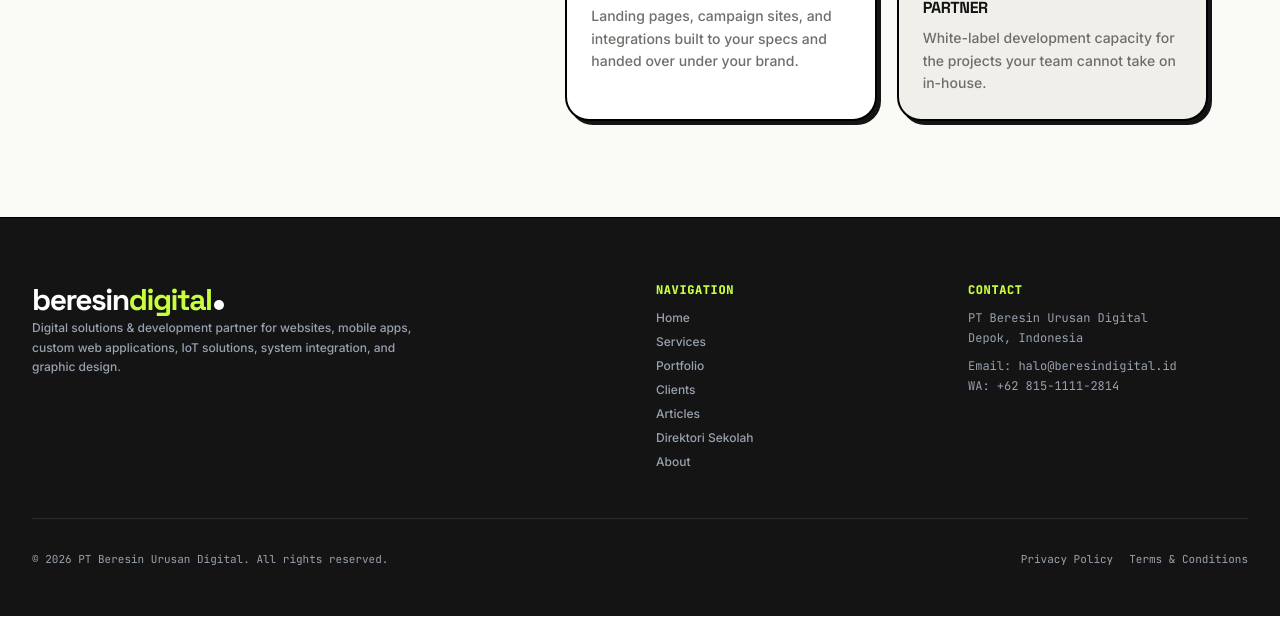
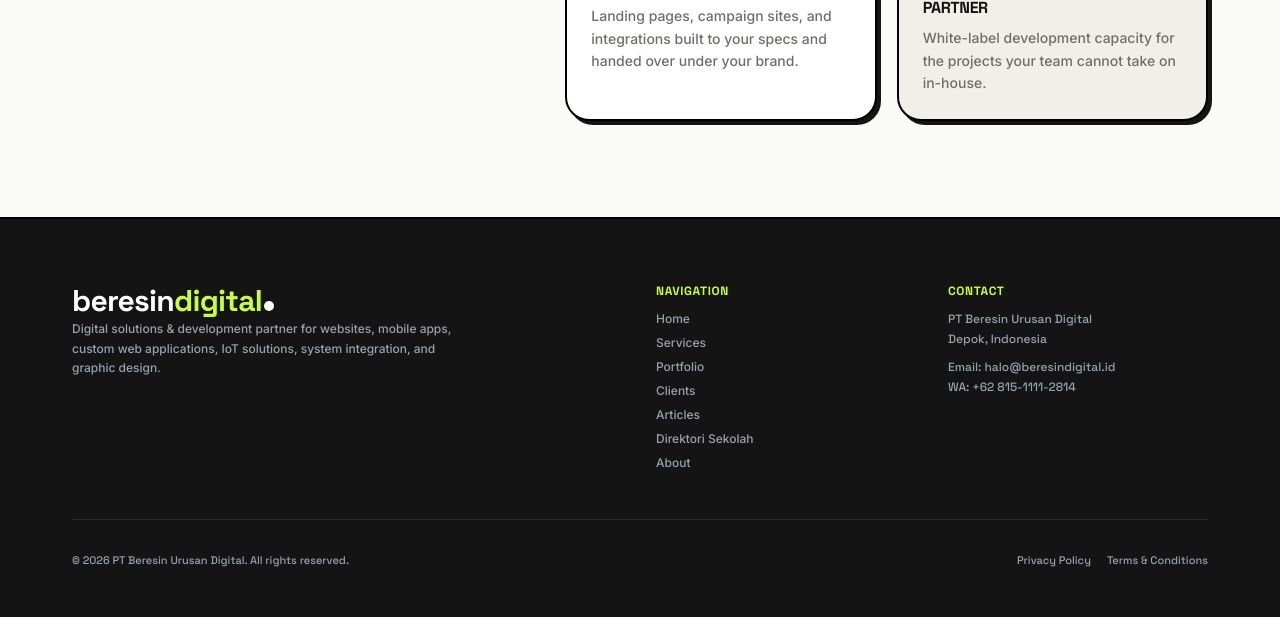
Before and after one commit to Beresin-Digital/beresin, an Astro site: page / in a window 1280 px wide. Shown: the part 3499-4116 px from the top of the page. Built offline with nearby package versions, Linux system fonts and the light colour scheme; Astro itself is replaced by a stand-in of ours; some packages are replaced by stand-ins of ours; no server answers; the database is empty.

Commit message:
design-system: revamp Footer (Space Grotesk labels, 1200px container)

```diff
--- a/src/components/Footer.astro
+++ b/src/components/Footer.astro
@@ -19,11 +19,11 @@ const legalLinks = [
 ];
 ---
 
-<footer class="border-t border-black bg-brand-dark pt-16 pb-12 text-white">
-  <div class="mx-auto max-w-7xl px-4 sm:px-6 lg:px-8">
+<footer class="border-t-2 border-black bg-brand-dark pt-16 pb-12 text-white">
+  <div class="mx-auto max-w-[1200px] px-4 sm:px-6 lg:px-8">
     <div class="grid grid-cols-1 gap-8 border-b border-white/10 pb-12 md:grid-cols-12">
       <div class="space-y-4 md:col-span-6">
-        <span class="font-display text-3xl font-black tracking-tighter text-white">
+        <span class="font-display text-3xl font-bold tracking-tight text-white">
           beresin<span class="text-brand-lime">digital</span><span
           class="ml-0.5 inline-block h-2.5 w-2.5 rounded-full bg-white"></span>
         </span>
@@ -36,7 +36,7 @@ const legalLinks = [
       <nav class="space-y-3 md:col-span-3" aria-labelledby="footer-menu-heading">
         <h2
           id="footer-menu-heading"
-          class="font-mono text-xs font-extrabold uppercase tracking-wider text-brand-lime"
+          class="font-display text-xs font-bold uppercase tracking-wider text-brand-lime"
         >
           Navigation
         </h2>
@@ -55,11 +55,11 @@ const legalLinks = [
 
       <div class="space-y-3 md:col-span-3">
         <h2
-          class="font-mono text-xs font-extrabold uppercase tracking-wider text-brand-lime"
+          class="font-display text-xs font-bold uppercase tracking-wider text-brand-lime"
         >
           Contact
         </h2>
-        <address class="space-y-1 font-mono text-xs not-italic text-gray-400 [overflow-wrap:anywhere]">
+        <address class="font-display space-y-1 text-xs not-italic text-gray-400 [overflow-wrap:anywhere]">
           <p>{site.legalName}</p>
           <p>{site.address.city}, {site.address.countryName}</p>
           <p class="pt-2">
@@ -79,7 +79,7 @@ const legalLinks = [
     </div>
 
     <div
-      class="flex flex-col items-center justify-between gap-4 pt-8 font-mono text-[11px] text-gray-400 sm:flex-row"
+      class="font-display flex flex-col items-center justify-between gap-4 pt-8 text-[11px] text-gray-400 sm:flex-row"
     >
       <p>© {year} {site.legalName}. All rights reserved.</p>
       <ul class="flex items-center gap-4">
```
